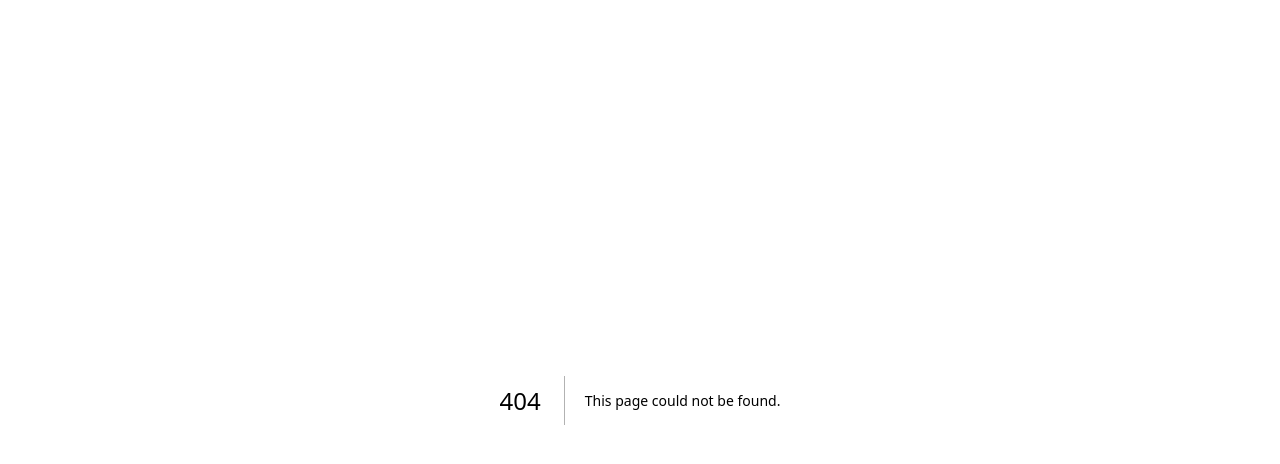
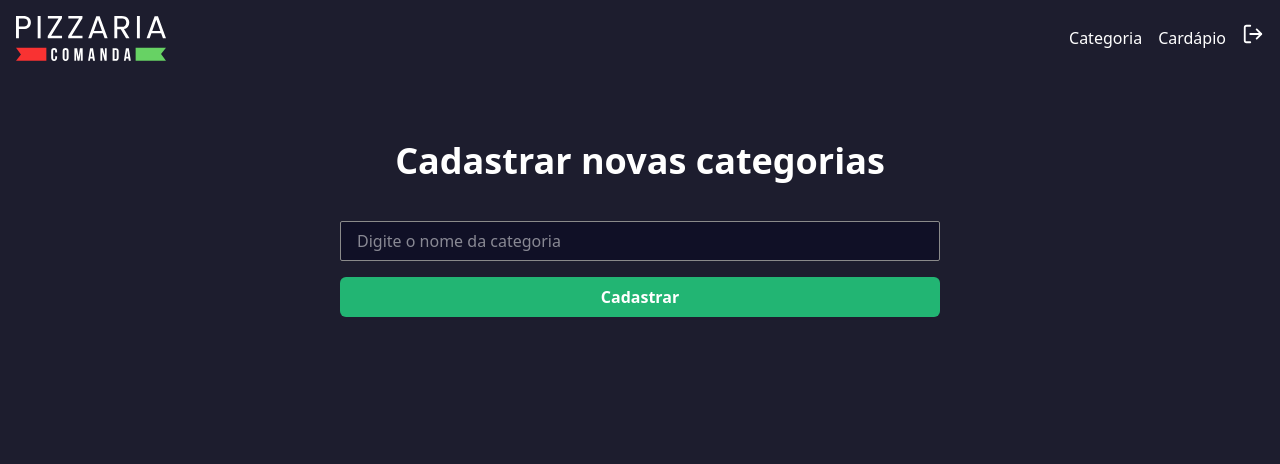
Before and after one commit to brunoliimas/pizzaria-udemy, a Next.js app in the folder frontend/: page /category in a window 1280 px wide. Before the commit this address had no page. Shown: the top 464 px of the page. Built offline with nearby package versions, Linux system fonts and the light colour scheme.

Commit message:
Criando a página de Categoria

```diff
--- a/frontend/src/components/ui/Logo/index.tsx
+++ b/frontend/src/components/ui/Logo/index.tsx
@@ -5,6 +5,6 @@ import logoImg from '../../../../public/assets/tab-logo.svg'
 
 export function Logo(){
     return(
-        <Image priority src={logoImg} width={200} alt="Tab" />
+        <Image priority src={logoImg} width={150} alt="Pizzaria Comanda" />
     )
 }
--- /dev/null
+++ b/frontend/src/pages/category/index.tsx
@@ -0,0 +1,42 @@
+import { useState, FormEvent } from 'react'
+
+import Header from "@/components/Header"
+import Head from "next/head"
+
+export default function Category() {
+    const [name, setName] = useState('');
+
+    async function handleRegister(event: FormEvent) {
+        event.preventDefault();
+        alert("categoria " + name)
+    }
+
+
+    return (
+        <>
+            <Head>
+                <title>Pizzaria Comanda - Nova Categoria</title>
+            </Head>
+            <Header />
+            <main className="container mx-auto px-4 flex flex-col items-center justify-center mt-16">
+                <h1 className="text-white text-4xl font-bold mb-10 text-center">Cadastrar novas categorias</h1>
+
+                <form onSubmit={handleRegister} className="flex flex-col w-full md:w-1/2 max-w-[600px]">
+                    <input
+                        type="text"
+                        placeholder="Digite o nome da categoria"
+                        value={name}
+                        onChange={(e) => setName(e.target.value)}
+                        className="w-full mb-4 h-10 rounded-sm bg-dark-900 text-white p-4 border border-gray-100 placeholder:text-white placeholder:opacity-50" />
+                    <button
+                        type="submit"
+                        className="w-full bg-green-900 rounded-md hover:brightness-150 py-2 px-8 transition-all duration-200 ease-in flex justify-center">
+                        <a className="text-white font-semibold">
+                            Cadastrar
+                        </a>
+                    </button>
+                </form>
+            </main>
+        </>
+    )
+}
--- a/frontend/src/pages/dashboard/index.tsx
+++ b/frontend/src/pages/dashboard/index.tsx
@@ -8,7 +8,7 @@ export default function Dashboard() {
     return (
         <>
             <Head>
-                <title>CiaoPizzaria - Início</title>
+                <title>Pizzaria Comanda - Início</title>
             </Head>
             <Header />
             <main className="h-screen flex flex-col items-center justify-center px-10 py-5">
--- a/frontend/src/pages/index.tsx
+++ b/frontend/src/pages/index.tsx
@@ -43,7 +43,7 @@ export default function Home() {
     return (
         <>
             <Head>
-                <title>CiaoPizzaria - Entre na sua conta</title>
+                <title>Pizzaria Comanda - Entre na sua conta</title>
             </Head>
             <main className="h-screen flex flex-col items-center justify-center px-10 py-5">
                 <div className="mb-4">
--- a/frontend/src/pages/signup/index.tsx
+++ b/frontend/src/pages/signup/index.tsx
@@ -45,7 +45,7 @@ export default function SignUp() {
     return (
         <>
             <Head>
-                <title>CiaoPizzaria - Faça seu cadastro</title>
+                <title>Pizzaria Comanda - Faça seu cadastro</title>
             </Head>
             <main className="h-screen flex flex-col items-center justify-center px-10 py-5">
                 <div className="mb-4">
```
